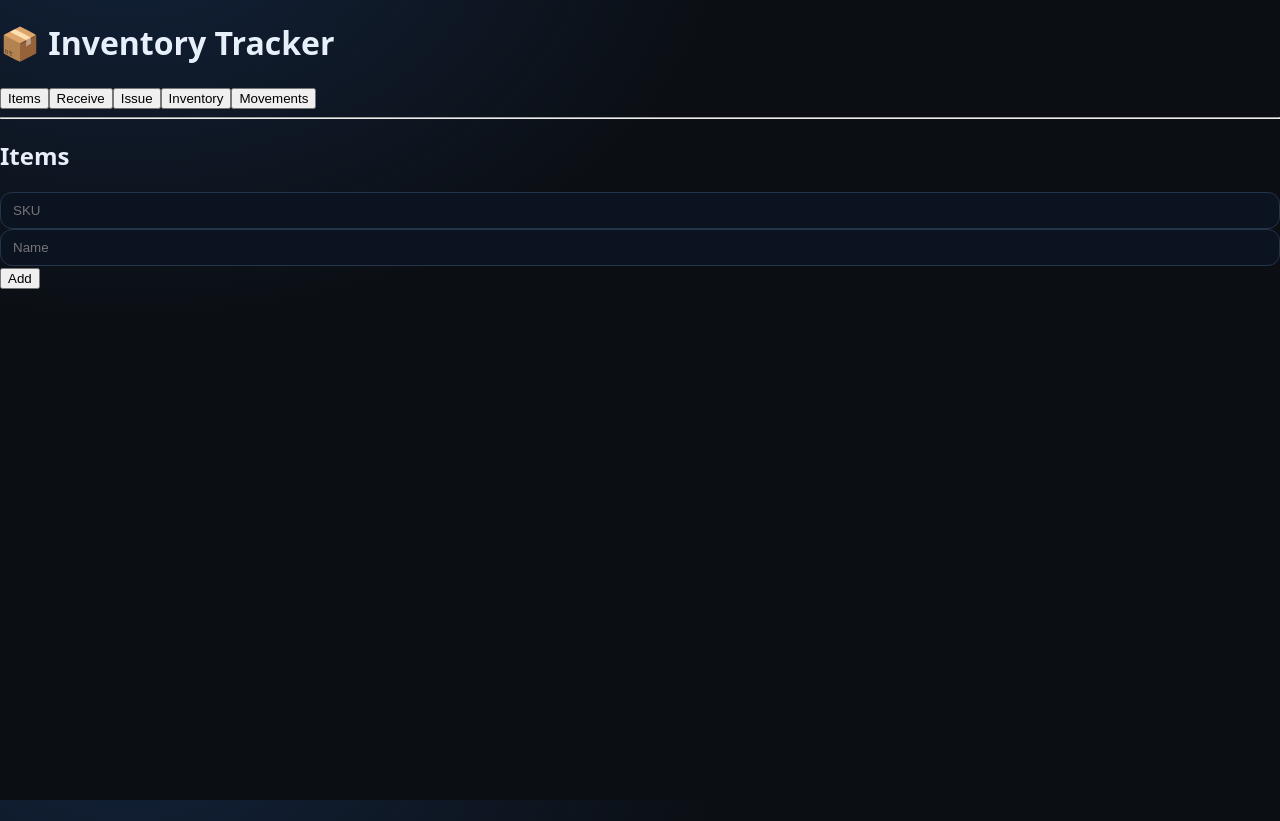
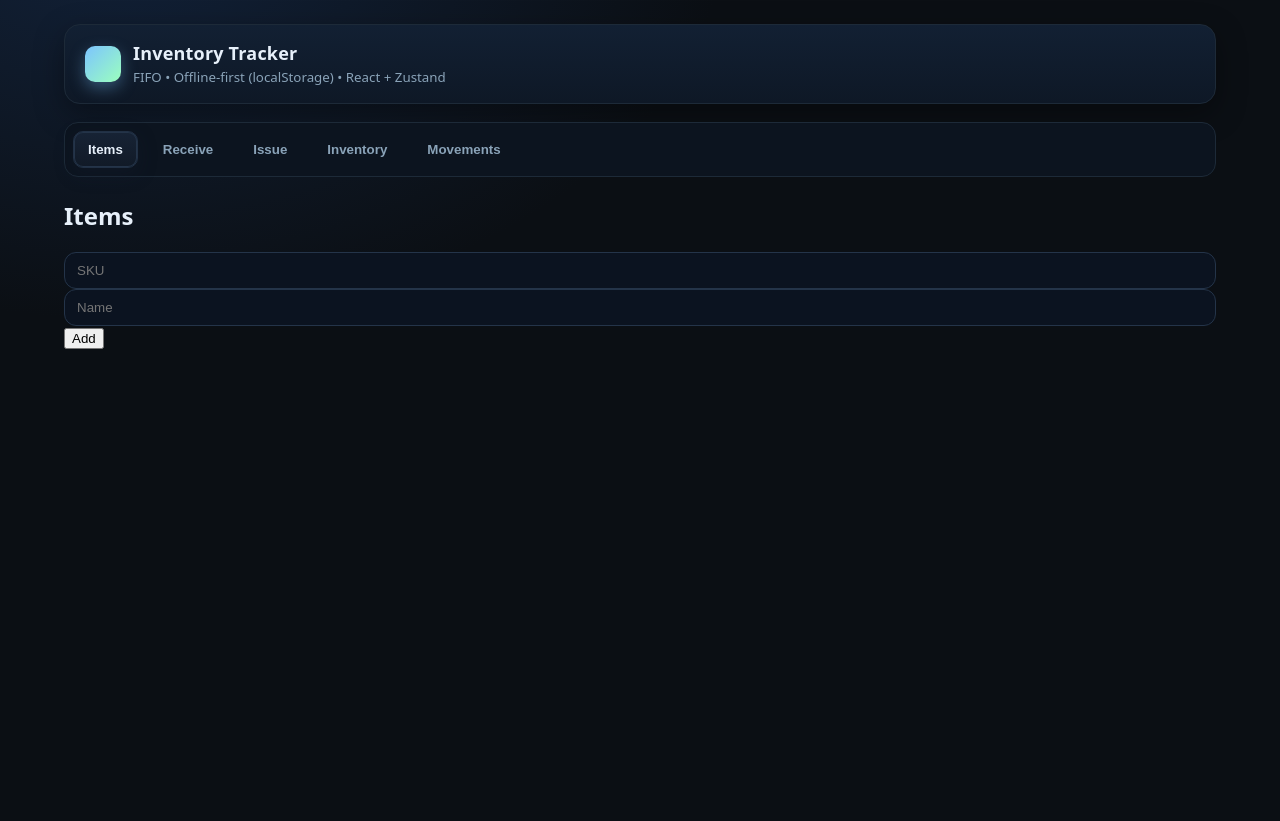
Before and after one commit to racsee17/Test, a React (Vite) app: page / in a window 1280 px wide. After the commit the page ends 800 px from the top, so only its background shows below. Built offline with nearby package versions, Linux system fonts and the light colour scheme.

Commit message:
Update App.jsx

```diff
--- a/src/components/App.jsx
+++ b/src/components/App.jsx
@@ -1,3 +1,4 @@
+// src/components/App.jsx
 import React, { useState } from "react";
 import ItemForm from "./ItemForm.jsx";
 import ReceiveStock from "./ReceiveStock.jsx";
@@ -5,33 +6,40 @@ import IssueStock from "./IssueStock.jsx";
 import Inventory from "./Inventory.jsx";
 import Movements from "./Movements.jsx";
 
+const TABS = ["Items", "Receive", "Issue", "Inventory", "Movements"];
+
 export default function App() {
-  const [tab, setTab] = useState("Items");
-
-  const tabs = ["Items", "Receive", "Issue", "Inventory", "Movements"];
-  const renderTab = () => {
-    switch (tab) {
-      case "Items": return <ItemForm />;
-      case "Receive": return <ReceiveStock />;
-      case "Issue": return <IssueStock />;
-      case "Inventory": return <Inventory />;
-      case "Movements": return <Movements />;
-      default: return null;
-    }
-  };
+  const [tab, setTab] = useState(TABS[0]);
 
   return (
-    <div>
-      <h1>📦 Inventory Tracker</h1>
-      <nav>
-        {tabs.map((t) => (
-          <button key={t} className={t === tab ? "active" : ""} onClick={() => setTab(t)}>
+    <div className="container">
+      <header className="header">
+        <div className="brand">
+          <div className="logo" />
+          <div>
+            <h1>Inventory Tracker</h1>
+            <small className="subtle">FIFO • Offline-first (localStorage) • React + Zustand</small>
+          </div>
+        </div>
+      </header>
+
+      <nav className="tabs">
+        {TABS.map((t) => (
+          <button
+            key={t}
+            className={`tab ${t === tab ? "active" : ""}`}
+            onClick={() => setTab(t)}
+          >
             {t}
           </button>
         ))}
       </nav>
-      <hr />
-      {renderTab()}
+
+      {tab === "Items" && <ItemForm />}
+      {tab === "Receive" && <ReceiveStock />}
+      {tab === "Issue" && <IssueStock />}
+      {tab === "Inventory" && <Inventory />}
+      {tab === "Movements" && <Movements />}
     </div>
   );
 }
```
